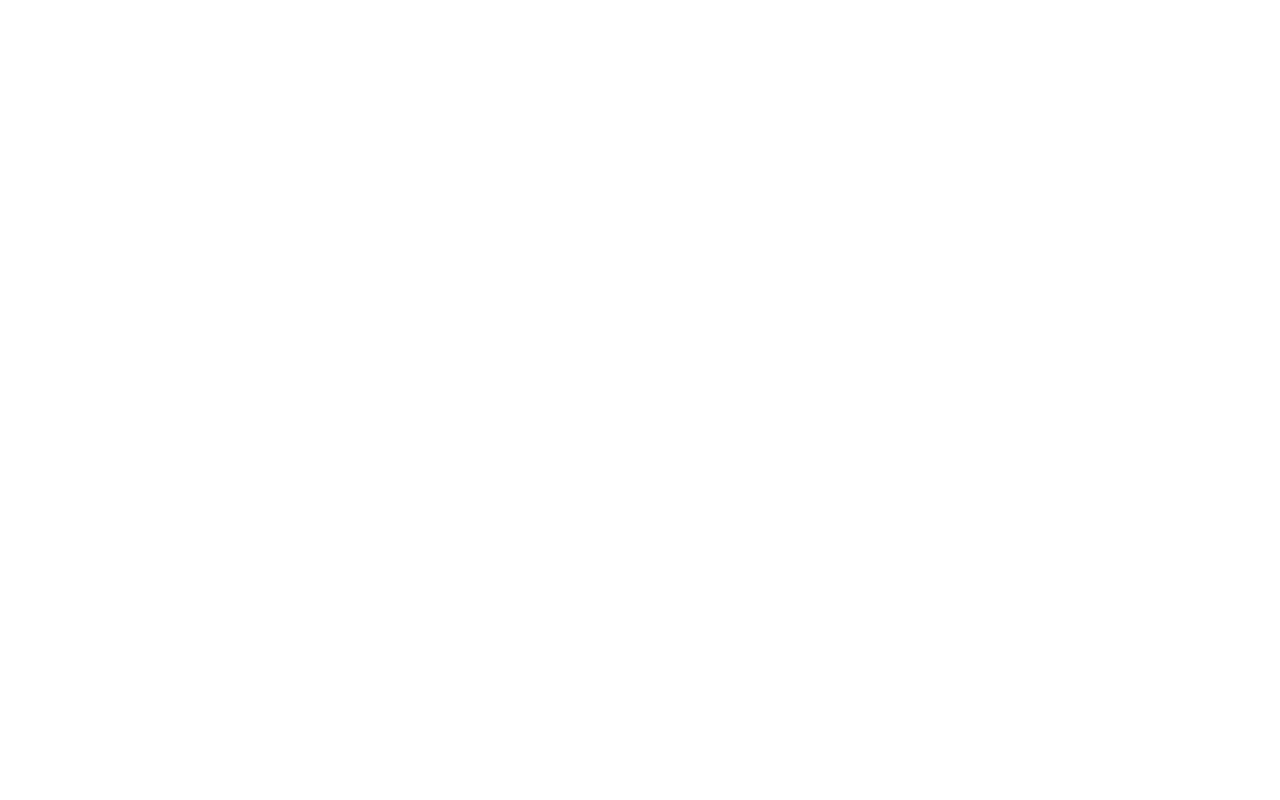
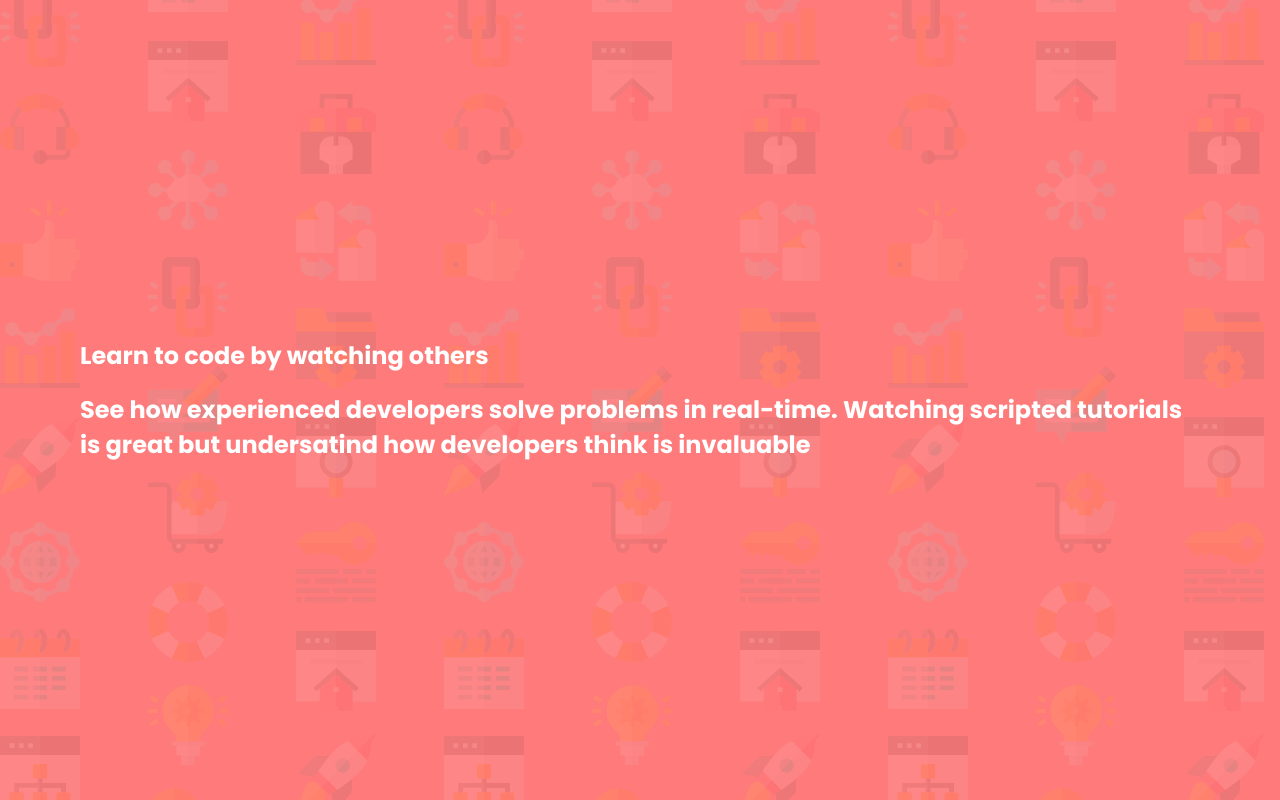
Before and after one commit to jakub-ozog/Intro-component-with-sign-up-form-JH, a plain HTML site: page index.html in a window 1280 px wide. Drawn offline with Linux system fonts and the light colour scheme.

Commit message:
Sass custom variables / Left-col update

```diff
--- a/index.html
+++ b/index.html
@@ -0,0 +1,31 @@
+<!DOCTYPE html>
+<html lang="en">
+<head>
+    <meta charset="UTF-8">
+    <meta http-equiv="X-UA-Compatible" content="IE=edge">
+    <meta name="viewport" content="width=device-width, initial-scale=1.0">
+    <title>Document</title>
+    <link rel="stylesheet" href="styles/main.css">
+    <link rel="preconnect" href="https://fonts.googleapis.com">
+    <link rel="preconnect" href="https://fonts.gstatic.com" crossorigin>
+    <link href="https://fonts.googleapis.com/css2?family=Poppins:wght@400;500;600;700&display=swap" rel="stylesheet">
+
+</head>
+<body>
+    <main class="container">
+        <section class="main-section">
+            <div class="text-col">
+                <div class="text-col-header">
+                    <h1>Learn to code by watching others</h1>
+                </div>
+                <div class="text-col-description">
+                    <h2>See how experienced developers solve problems in real-time. Watching scripted tutorials is great but undersatind how developers think is invaluable</h2>
+                </div>
+            </div>
+            <div class="form-col">
+
+            </div>
+        </section>
+    </main>
+</body>
+</html>
--- a/styles/components/colors.scss
+++ b/styles/components/colors.scss
@@ -2,6 +2,7 @@
 
 $Red: hsl(0, 100%, 74%);
 $Green: hsl(154, 59%, 51%);
+$White: hsl(0, 0%, 100%);
 
 // Accent
 
--- a/styles/components/fonts.scss
+++ b/styles/components/fonts.scss
@@ -1 +1,2 @@
 $BodyFontSize: 1rem;
+$PoppinsFont: 'Poppins', sans-serif;
--- a/styles/main.scss
+++ b/styles/main.scss
@@ -4,12 +4,35 @@
 * {
     box-sizing: border-box;
 }
+
 body {
     padding: 0;
     margin: 0;
-    // background: url('/imag')
+    background-image: url("/images/bg-intro-desktop.png");
+    background-repeat: no-repeat;
+    background-color: colors.$Red;
+    background-size: cover;
+    background-attachment: fixed;
 }
 
 .container {
     max-width: 90em;
+    height: 100vh;
+    padding-left: 5em;
+    padding-right: 5em;
+    display: flex;
+    justify-content: center;
+    align-items: center;
+
+
+    .main-section {
+        display: flex;
+        justify-content: center;
+        align-items: center;
+
+        .text-col {
+            font-family: fonts.$PoppinsFont;
+            color: colors.$White;
+        }
+    }
 }
```
Also changed, not shown: design/active-states.jpg (added), design/desktop-design.jpg (added), design/desktop-preview.jpg (added), design/mobile-design.jpg (added), images/bg-intro-desktop.png (added), images/bg-intro-mobile.png (added), images/favicon-32x32.png (added), images/icon-error.svg (added), styles/main.css, 4 other files.
